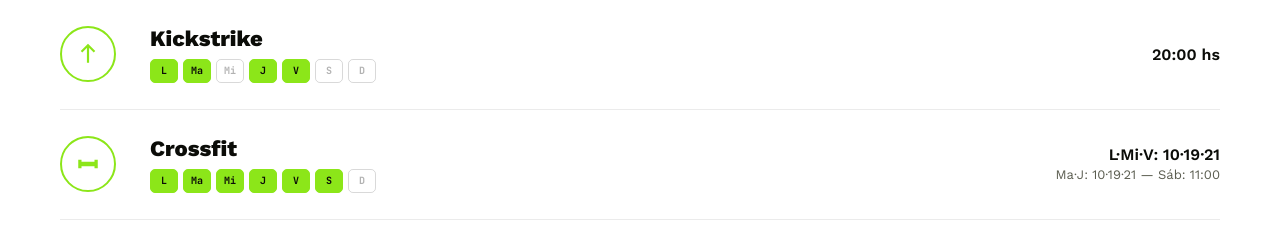
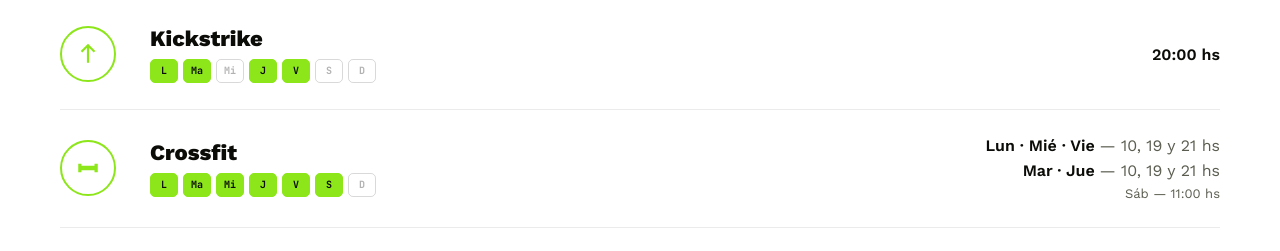
Before and after one commit to FacundoUria/Greenfit, a plain HTML site: page index.html in a window 1280 px wide. Shown: the part 3160-3411 px from the top of the page. Drawn offline with nearby package versions, Linux system fonts and the light colour scheme.

Commit message:
Aclarar horarios de Crossfit

```diff
--- a/index.html
+++ b/index.html
@@ -391,7 +391,11 @@
             <span class="day-chip active">L</span><span class="day-chip active">Ma</span><span class="day-chip active">Mi</span><span class="day-chip active">J</span><span class="day-chip active">V</span><span class="day-chip active">S</span><span class="day-chip">D</span>
           </div>
         </div>
-        <div class="class-times">L·Mi·V: 10·19·21<br><span style="color:var(--grey-text); font-size:13px; font-weight:400;">Ma·J: 10·19·21 — Sáb: 11:00</span></div>
+        <div class="class-times">
+          <div>Lun · Mié · Vie <span style="color:var(--grey-text); font-weight:400;">— 10, 19 y 21 hs</span></div>
+          <div style="margin-top:6px;">Mar · Jue <span style="color:var(--grey-text); font-weight:400;">— 10, 19 y 21 hs</span></div>
+          <div style="margin-top:6px; color:var(--grey-text); font-size:13px; font-weight:400;">Sáb — 11:00 hs</div>
+        </div>
       </div>
     </div>
   </div>
```
